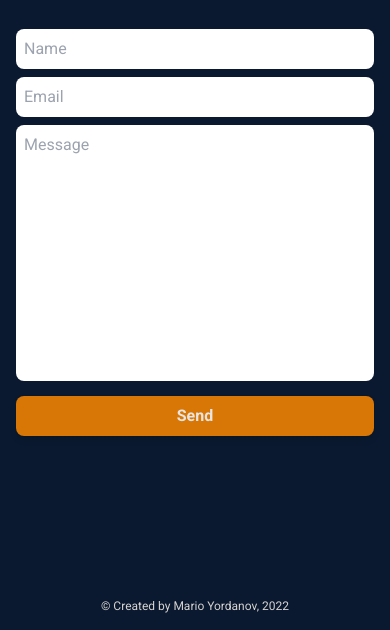
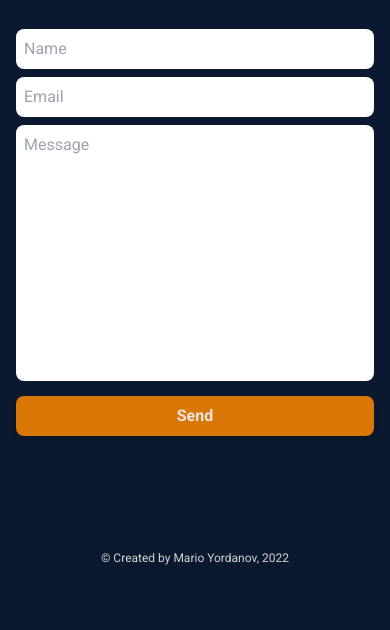
Before and after one commit to mariovyord/portfolio-v2, a website: page docs/index.html in a window 390 px wide. Shown: the part 4263-4893 px from the top of the page. Drawn offline with nearby package versions, Linux system fonts and the light colour scheme.

Commit message:
Fixed footer on mobile

```diff
--- a/docs/index.html
+++ b/docs/index.html
@@ -339,7 +339,7 @@
 				</div>
 			</div>
 		</section>
-		<footer class="p-4">
+		<footer class="p-4 relative bottom-12 md:bottom-0">
 			<div>
 				<p class="text-center text-xs">© Created by Mario Yordanov, 2022</p>
 			</div>
```
Also changed, not shown: docs/styles.css.
